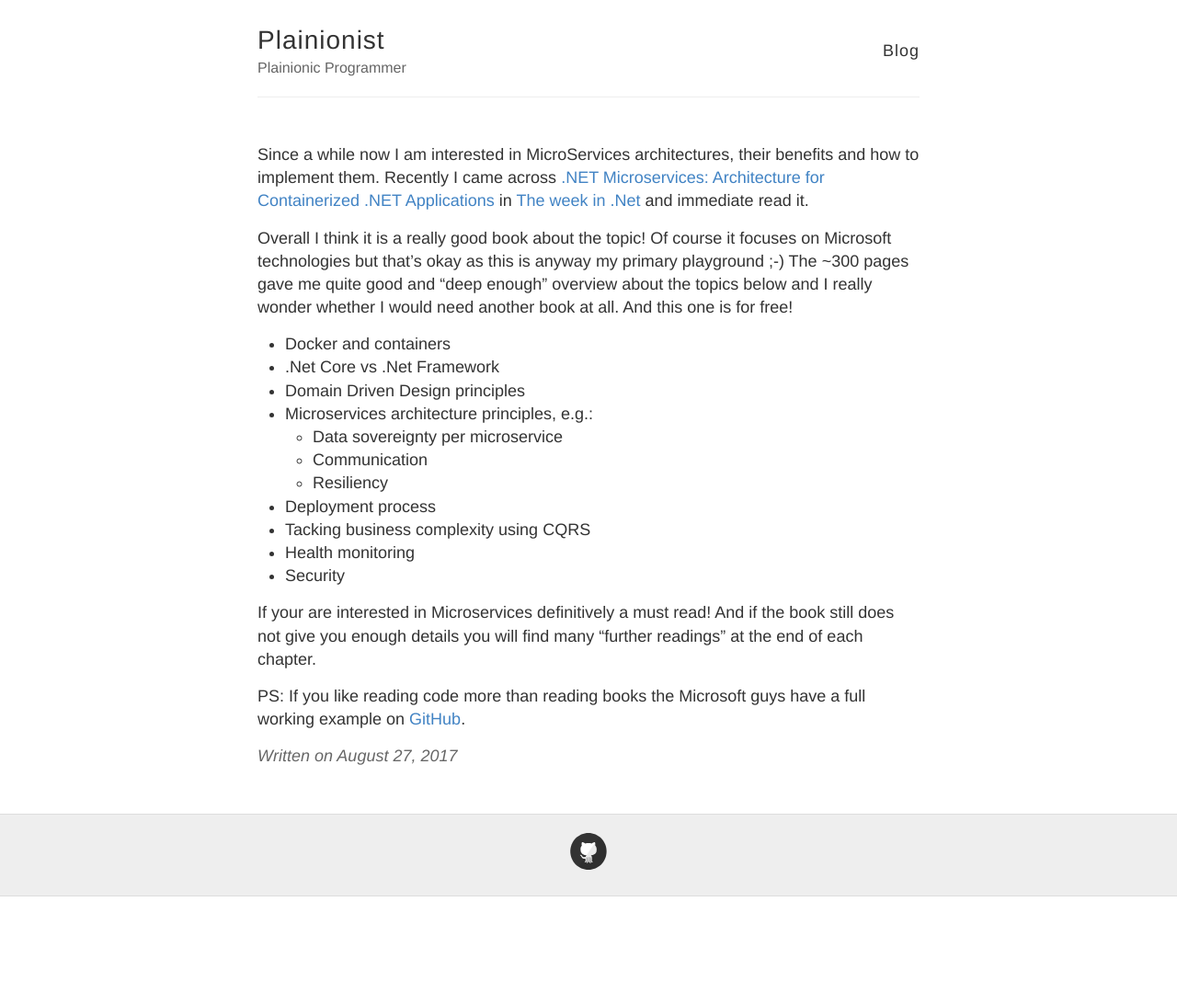
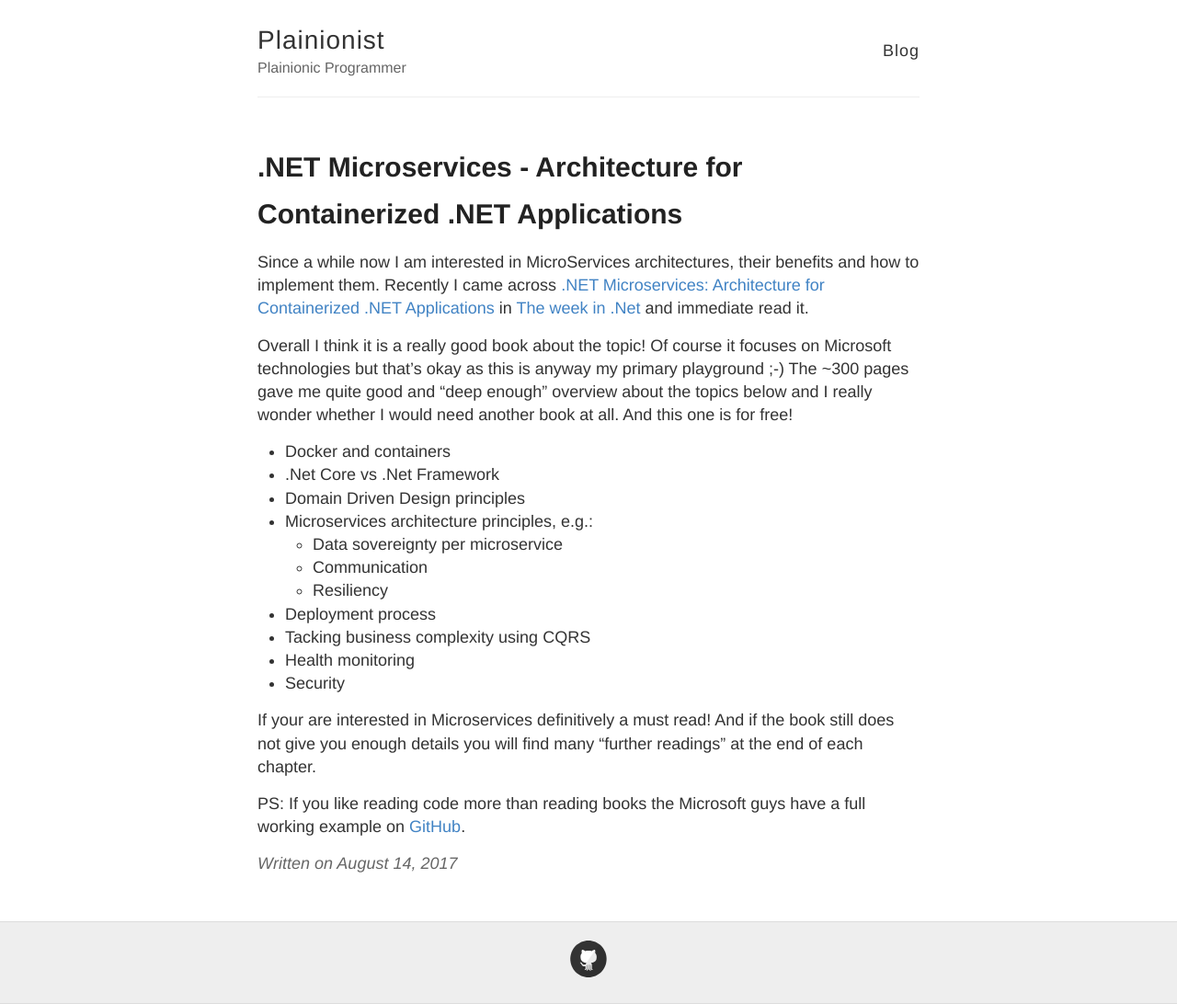
Before and after one commit to plainionist/plainionist.github.io, a Jekyll site: the page built from _posts/2017-08-14-NET-Microservices-Architecture-for-Containerized-NET-Applications.md, in a window 1280 px wide. Shown: the whole page at 92% size. Built offline with Jekyll 4.4.1, drawn with Linux system fonts in a browser that asks for light colours; our own code applies the rules of GitHub Pages for plain Markdown files; before the commit the page ends 975 px from its top, so only the background shows below that.

Commit message:
post fixed

```diff
--- a/_posts/2017-08-14-NET-Microservices-Architecture-for-Containerized-NET-Applications.md
+++ b/_posts/2017-08-14-NET-Microservices-Architecture-for-Containerized-NET-Applications.md
@@ -1,6 +1,6 @@
 ---
 layout: post
-title: NET Microservices: Architecture for Containerized .NET Applications
+title: .NET Microservices - Architecture for Containerized .NET Applications
 tags: [book]
 ---
 
```
